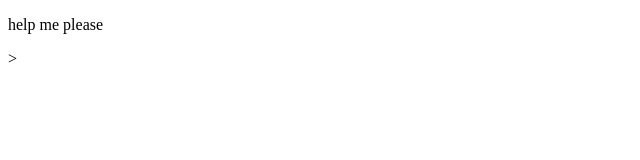
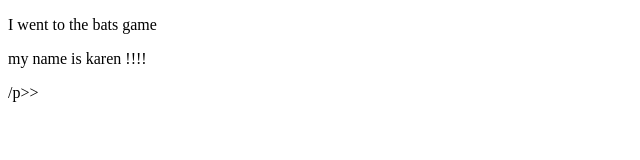
Before and after one commit to kblakely1/code-louisville, a plain HTML site: page index.html in a window 1280 px wide. Shown: the whole page, without its empty margins (0-640 px from the left). Drawn offline with Linux system fonts and the light colour scheme.

Commit message:
local change of index.html

```diff
--- a/index.html
+++ b/index.html
@@ -7,8 +7,8 @@
     <title>My cool wedsite</title>
 </head>
 <body>
-    <p>help me please
+<p>I went to the bats game</p>
 
-    </p>>
+    <p>my name is karen !!!! </p>/p>>
 </body>
 </html>
```
